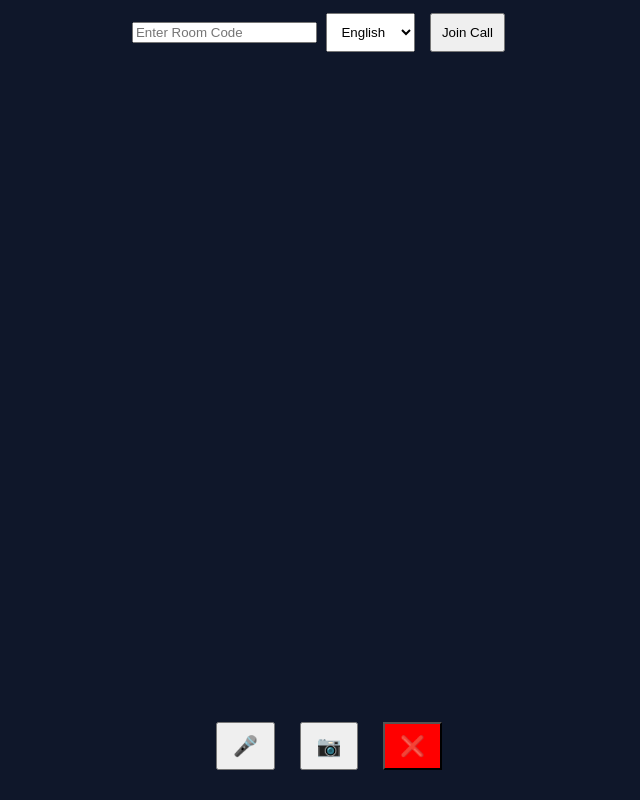
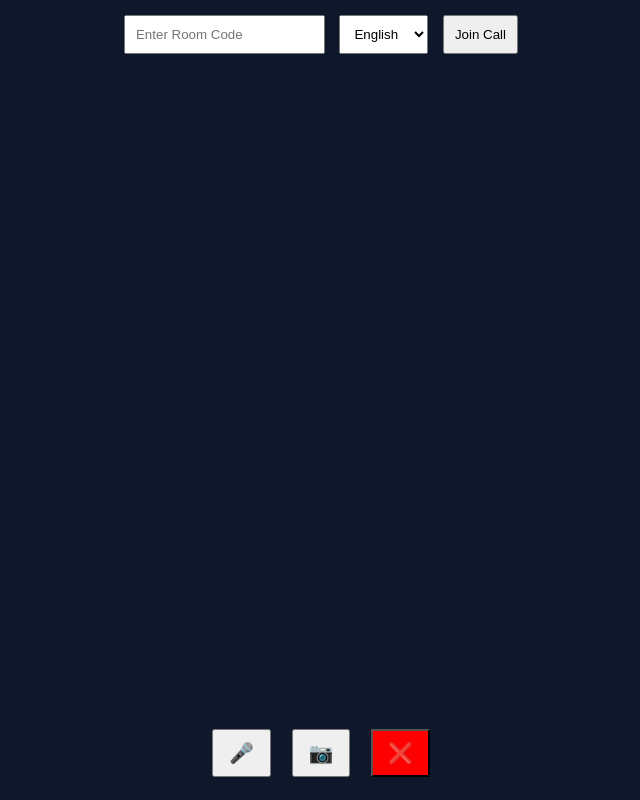
Before and after one commit to TraLib/video-call-translator, a website: page public/index.html in a window 1280 px wide. Shown: the whole page, without its empty margins (319-959 px from the left). Drawn offline with nearby package versions, Linux system fonts and the light colour scheme; no server answers.

Commit message:
Update style.css

```diff
--- a/public/style.css
+++ b/public/style.css
@@ -1,11 +1,16 @@
 body {
+  margin: 0;
   background: #0f172a;
   color: white;
   font-family: Arial;
+}
+
+.top-bar {
+  padding: 10px;
   text-align: center;
 }
 
-.join input, select, button {
+.top-bar input, select, button {
   padding: 10px;
   margin: 5px;
 }
@@ -32,25 +37,26 @@ body {
 
 .subtitle {
   position: absolute;
-  bottom: 6px;
+  bottom: 5px;
   left: 0;
   right: 0;
   background: rgba(0,0,0,0.6);
   color: #00ffcc;
+  padding: 5px;
   font-size: 14px;
-  padding: 5px;
 }
 
 .controls {
   position: fixed;
-  bottom: 20px;
+  bottom: 15px;
   width: 100%;
+  text-align: center;
 }
 
 .controls button {
   font-size: 20px;
-  margin: 10px;
   padding: 10px 15px;
+  margin: 8px;
 }
 
 .end {
```
